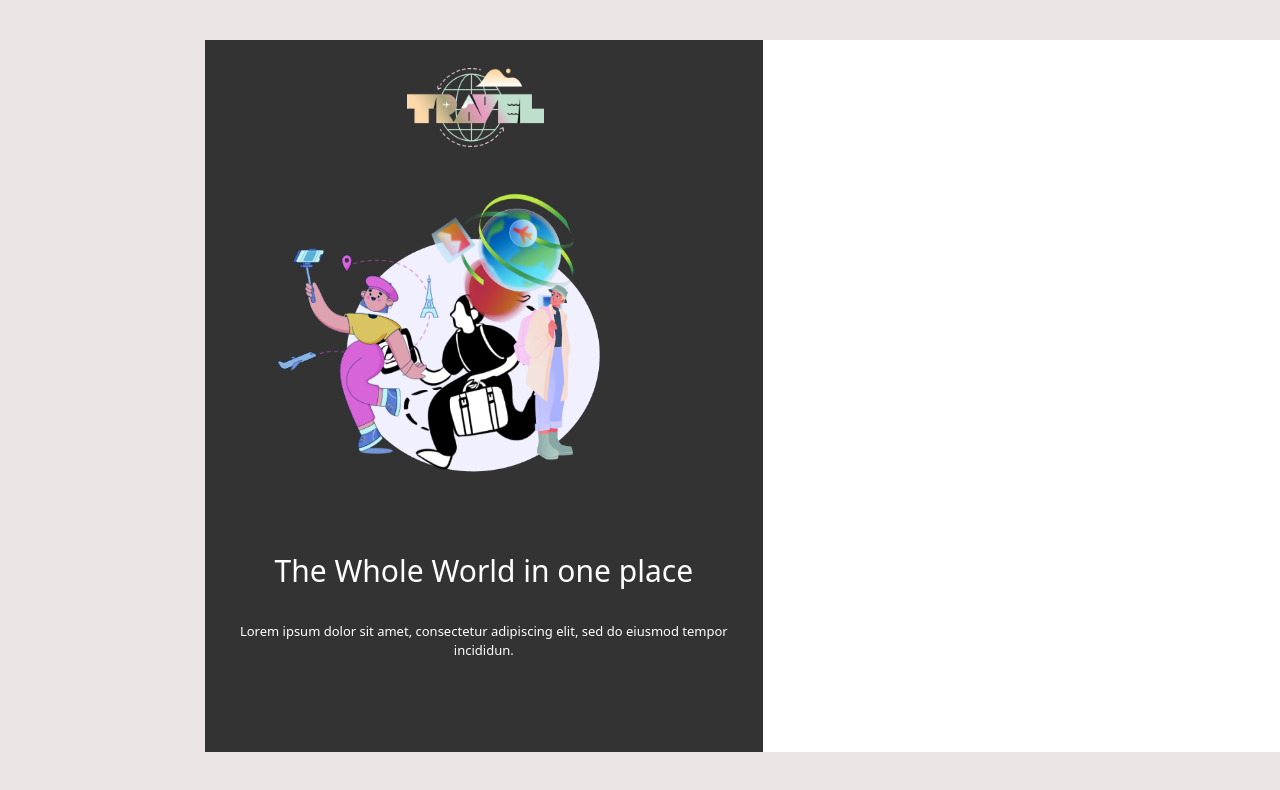
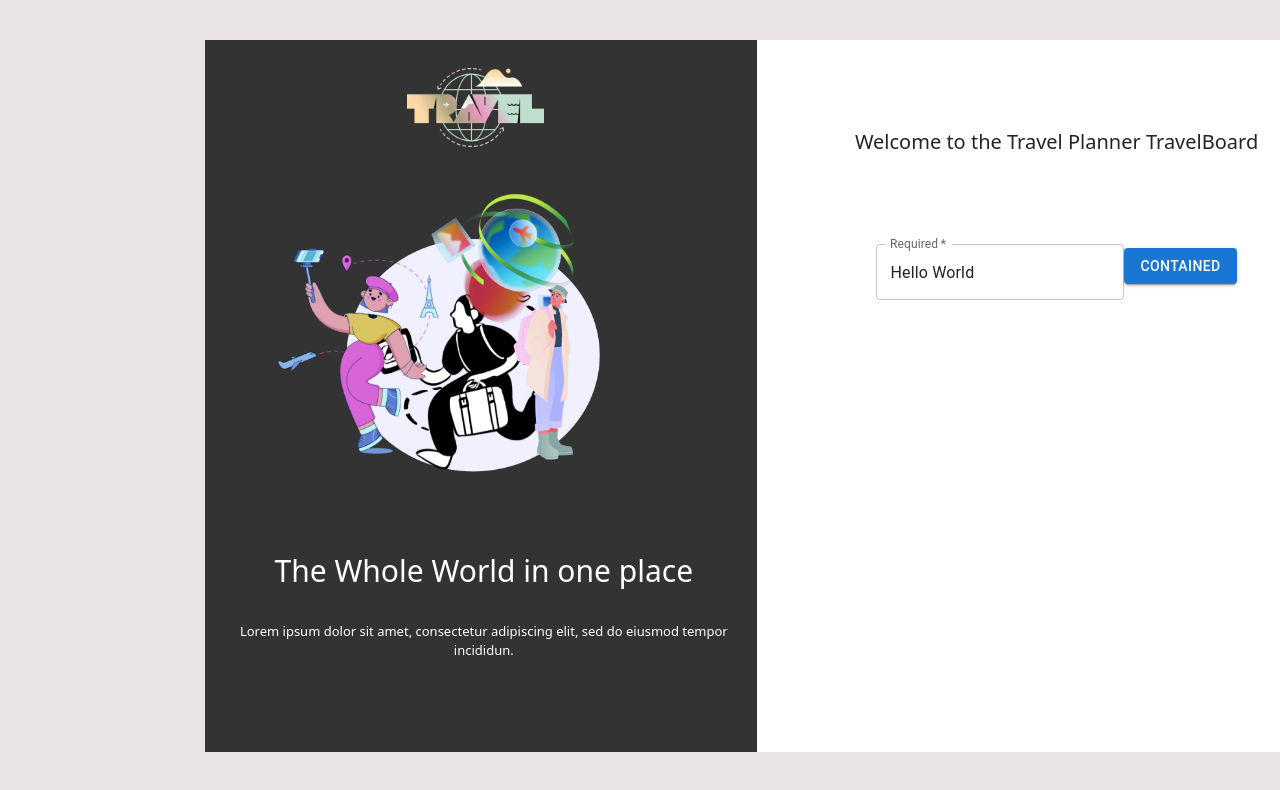
Before and after one commit to thamali-senevirathna/login-with-google-sso, a React (Create React App) app: page / in a window 1280 px wide. Shown: the top 790 px of the page. Built offline with nearby package versions, Linux system fonts and the light colour scheme.

Commit message:
install & import matirial ui

```diff
--- a/package.json
+++ b/package.json
@@ -3,6 +3,9 @@
   "version": "0.1.0",
   "private": true,
   "dependencies": {
+    "@emotion/react": "^11.11.3",
+    "@emotion/styled": "^11.11.0",
+    "@mui/material": "^5.15.6",
     "@testing-library/jest-dom": "^5.17.0",
     "@testing-library/react": "^13.4.0",
     "@testing-library/user-event": "^13.5.0",
--- a/src/components/login-form.tsx
+++ b/src/components/login-form.tsx
@@ -2,6 +2,8 @@ import React from "react";
 import "bootstrap/dist/css/bootstrap.min.css";
 import companylogo from "./../assets/marginalia-travel.png";
 import travelImg from "./../assets/Illustration.png";
+import { Button } from "@mui/material";
+import { TextField } from "@mui/material";
 
 type LogProps = {};
 
@@ -60,6 +62,18 @@ const SignIn: React.FC<LogProps> = () => {
           </h2>
           <p style={{fontSize:"13px",color:"white",fontWeight:"11px",marginTop:"-9%"}}>Lorem ipsum dolor sit amet, consectetur adipiscing elit, sed do eiusmod tempor incididun.</p>
         </div>
+
+<div style={{width:"75vh",height:"89vh",backgroundColor:"white",position:"absolute",left:"48.40%",top:"0"}}>
+<h2 style={{fontSize:"20px",margin:"15%"}}>Welcome  to the Travel Planner TravelBoard</h2>
+<TextField
+          required
+          id="outlined-required"
+          label="Required"
+          defaultValue="Hello World"
+        />
+<Button variant="contained">Contained</Button>
+</div>
+
       </article>
     </div>
   );
```
Also changed, not shown: 1 other file (tests, documents, lock files or other folders).
